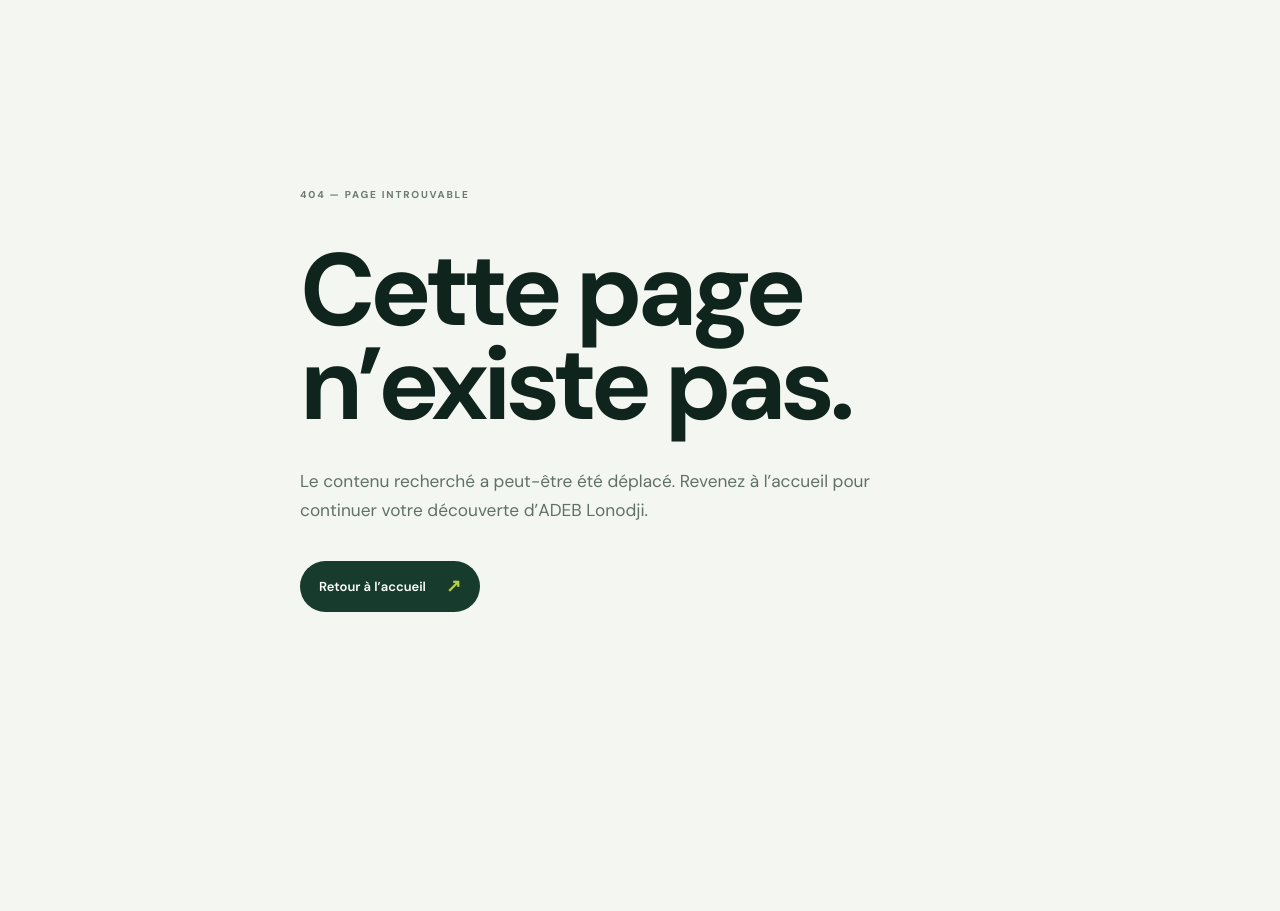
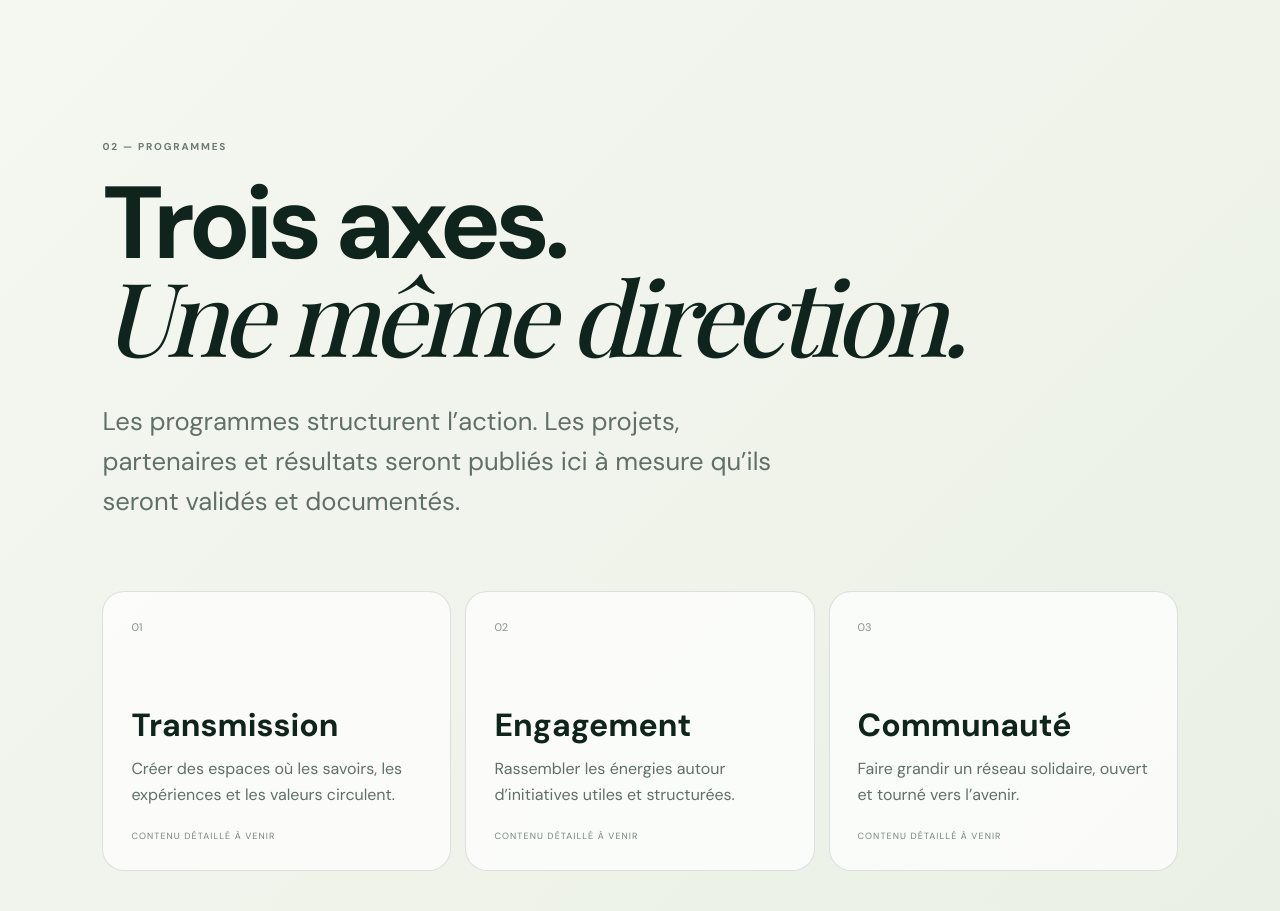
Before and after one commit to bmlemad/Lonodji, a Next.js app: page /programmes in a window 1280 px wide. Before the commit this address had no page. Shown: the top 911 px of the page. Before the commit the page ends 800 px from the top, so only its background shows below. Built offline with nearby package versions, Linux system fonts and the light colour scheme; a web font is replaced by a local one.

Commit message:
feat: add programmes page

```diff
--- /dev/null
+++ b/app/programmes/page.tsx
@@ -0,0 +1,24 @@
+import Link from "next/link";
+
+const items = [
+  ["01", "Transmission", "Créer des espaces où les savoirs, les expériences et les valeurs circulent."],
+  ["02", "Engagement", "Rassembler les énergies autour d’initiatives utiles et structurées."],
+  ["03", "Communauté", "Faire grandir un réseau solidaire, ouvert et tourné vers l’avenir."],
+];
+
+export default function Programmes() {
+  return (
+    <main className="detail-page">
+      <p className="eyebrow">02 — Programmes</p>
+      <h1>Trois axes.<br /><em>Une même direction.</em></h1>
+      <p className="detail-lead">Les programmes structurent l’action. Les projets, partenaires et résultats seront publiés ici à mesure qu’ils seront validés et documentés.</p>
+      <div className="detail-grid">
+        {items.map(([n, title, description]) => (
+          <article key={n}><span>{n}</span><h2>{title}</h2><p>{description}</p><small>Contenu détaillé à venir</small></article>
+        ))}
+      </div>
+      <Link className="button primary" href="/impact">Explorer l’impact ↗</Link>
+      <Link className="back-link" href="/">← Accueil</Link>
+    </main>
+  );
+}
```
